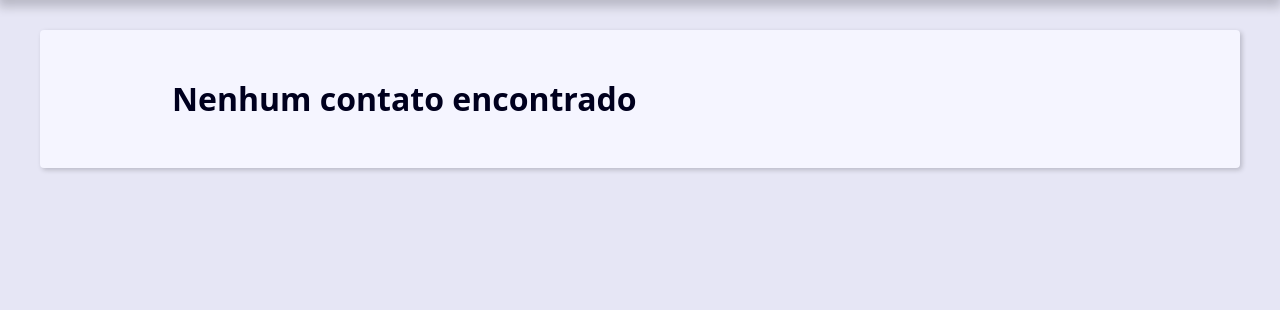
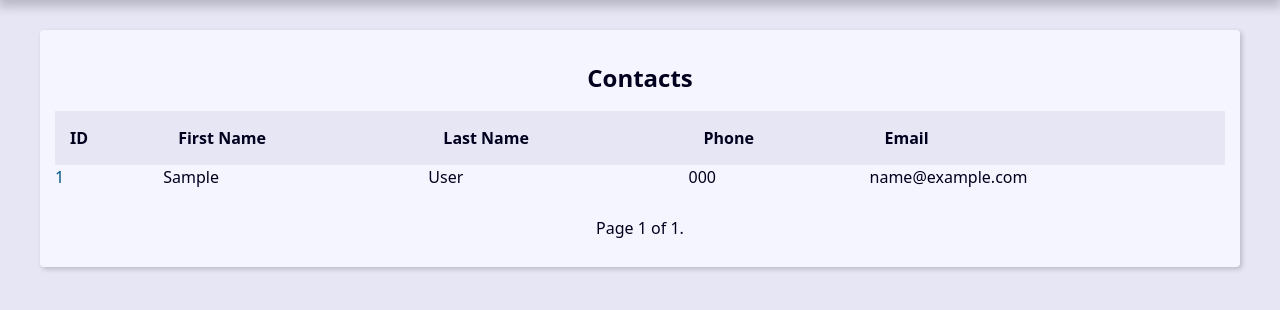
Before and after one commit to felipevalory/Contact-List, a Django app: page / in a window 1280 px wide. Shown: the part 239-549 px from the top of the page. Run offline with Django 5.2, Linux system fonts and the light colour scheme; tables that the repository leaves empty hold one stand-in row (values such as "Sample post").

Commit message:
Criando a paginação

```diff
--- a/base_templates/global/base.html
+++ b/base_templates/global/base.html
@@ -8,6 +8,7 @@
 
     <main class="content">
         {% block content %}{% endblock content %}
+        {% include "global/partials/_pagination.html" %}
     </main>
 </body>
 </html>
--- /dev/null
+++ b/base_templates/global/partials/_pagination.html
@@ -0,0 +1,19 @@
+{% if page_obj %}
+  <div class="pagination">
+    <span class="step-links">
+        {% if page_obj.has_previous %}
+            <a href="?page=1&q={{ request.GET.q.strip }}">&laquo; first</a>
+            <a href="?page={{ page_obj.previous_page_number }}&q={{ request.GET.q.strip }}">previous</a>
+        {% endif %}
+
+        <span class="current">
+            Page {{ page_obj.number }} of {{ page_obj.paginator.num_pages }}.
+        </span>
+
+        {% if page_obj.has_next %}
+            <a href="?page={{ page_obj.next_page_number }}&q={{ request.GET.q.strip }}">next</a>
+            <a href="?page={{ page_obj.paginator.num_pages }}&q={{ request.GET.q.strip }}">last &raquo;</a>
+        {% endif %}
+    </span>
+  </div>
+{% endif %}
--- a/contact/templates/contact/index.html
+++ b/contact/templates/contact/index.html
@@ -1,7 +1,7 @@
 {% extends "global/base.html" %}
 
 {% block content %}
-{% if contacts %}
+{% if page_obj %}
     <div class='responsive-table'>
         <table class='contacts-table'>
             <caption class='table-caption'>
@@ -19,7 +19,7 @@
             </thead>
 
             <tbody>
-                {% for contact in contacts %}
+                {% for contact in page_obj %}
                     <tr class="table-row">
                         <td class="tabe-cel">
                             <a class='table-link'
--- a/contact/views/contact_views.py
+++ b/contact/views/contact_views.py
@@ -1,4 +1,5 @@
 from django.shortcuts import get_object_or_404, render, redirect
+from django.core.paginator import Paginator
 from django.db.models import Q
 from contact.models import Contact
 
@@ -6,10 +7,14 @@ from contact.models import Contact
 def index(request):
     contacts = Contact.objects \
         .filter(show=True)\
-        .order_by('-id')[10:20]
+        .order_by('-id')
+
+    paginator = Paginator(contacts, 10)
+    page_number = request.GET.get('page')
+    page_obj = paginator.get_page(page_number)
 
     context = {
-        'contacts': contacts,
+        'page_obj': page_obj,
         'site_title': 'Contacts - ',
     }
 
@@ -35,8 +40,12 @@ def search(request):
         )\
         .order_by('-id')
 
+    paginator = Paginator(contacts, 10)
+    page_number = request.GET.get('page')
+    page_obj = paginator.get_page(page_number)
+
     context = {
-        'contacts': contacts,
+        'page_obj': page_obj,
         'site_title': 'Search - ',
     }
 
```
